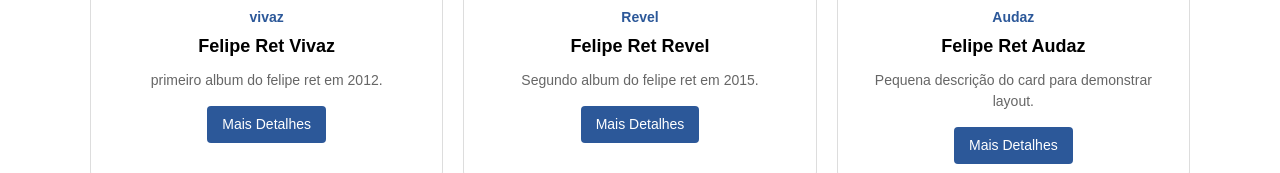
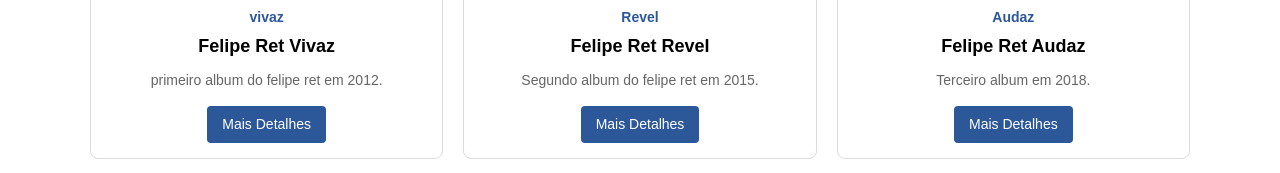
Before and after one commit to 031109-le/meu-site-feliperet, a plain HTML site: page index.html in a window 1280 px wide. Shown: the part 377-550 px from the top of the page. Drawn offline with Linux system fonts and the light colour scheme.

Commit message:
Update index.html

```diff
--- a/index.html
+++ b/index.html
@@ -46,7 +46,7 @@
         <img src="https://i.scdn.co/image/ab67616d0000b273ba92a5fd58e15925f26ec59c" alt="Imagem do card">
         <span class="categoria">Audaz</span>
         <h3>Felipe Ret Audaz</h3>
-        <p>Pequena descrição do card para demonstrar layout.</p>
+        <p>Terceiro album em 2018.</p>
         <a href="https://youtu.be/u2Zyc2J5yiU?si=vmRhguSJQOZ9_tYf" class="btn">Mais Detalhes</a>
       </div>
 
```
